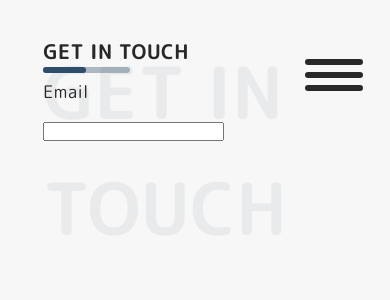
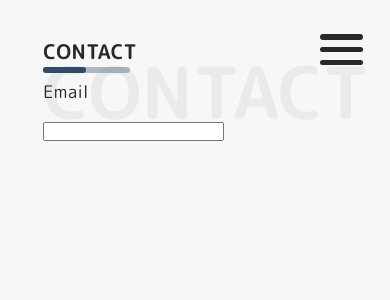
Before and after one commit to jbrorson/exwork, a React (Create React App) app: page /contact in a window 390 px wide. Shown: the top 300 px of the page. Built offline with nearby package versions, Linux system fonts and the light colour scheme.

Commit message:
Media query mobile view for sidebar

```diff
--- a/src/App.js
+++ b/src/App.js
@@ -1,4 +1,4 @@
-import React, { setState, useState } from 'react';
+import React, { useState } from 'react';
 import { Switch, Route } from 'react-router-dom';
 import Navbar from './Components/Navbar';
 import Home from './Pages/Home';
--- a/src/Pages/Contact.js
+++ b/src/Pages/Contact.js
@@ -4,7 +4,7 @@ import Title from '../Components/Title';
 function Contact() {
   return (
     <div className="Contact">
-      <Title title={"Get in touch"} span="Get in touch" />
+      <Title title={"Contact"} span="Contact" />
       <form className="form">
         {/* <h1>Get in touch with me</h1> */}
         <div>
--- a/src/styles/_layout.scss
+++ b/src/styles/_layout.scss
@@ -7,9 +7,13 @@
     border-right: 2px solid #143250;
     z-index: 11;
     color: #fff;
+    transition: all .5s ease-out;
     @media screen and (max-width: 1000px){
       transform: translateX(-100%);
       width: 30%;
+    }
+    @media screen and (max-width: 411px){
+      width: 80%;
     }
   }
   .ham-toggle{
@@ -69,5 +73,10 @@
     .lines-1, .lines-2, .lines-3{
       display: block;
     }
+    @media screen and (max-width: 411px){
+      width: 3rem;
+      height: 3rem;
+      top: 4%;
+    }
   }
 }
```
